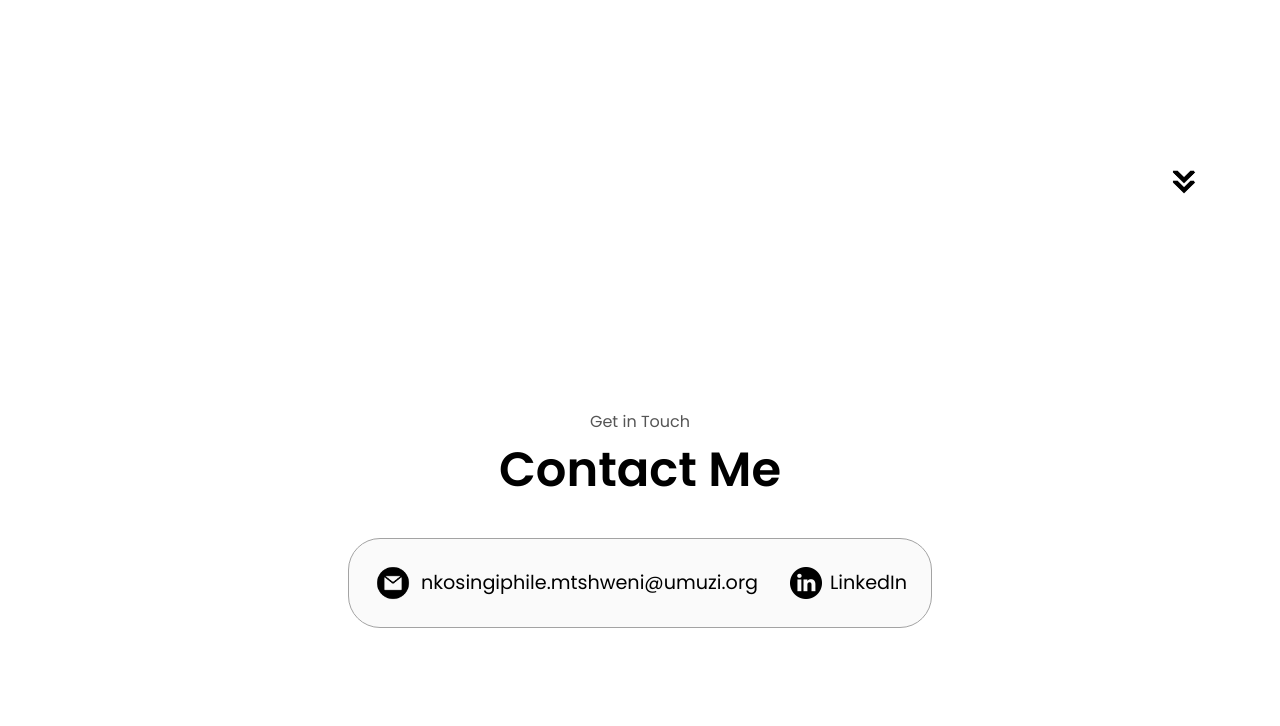
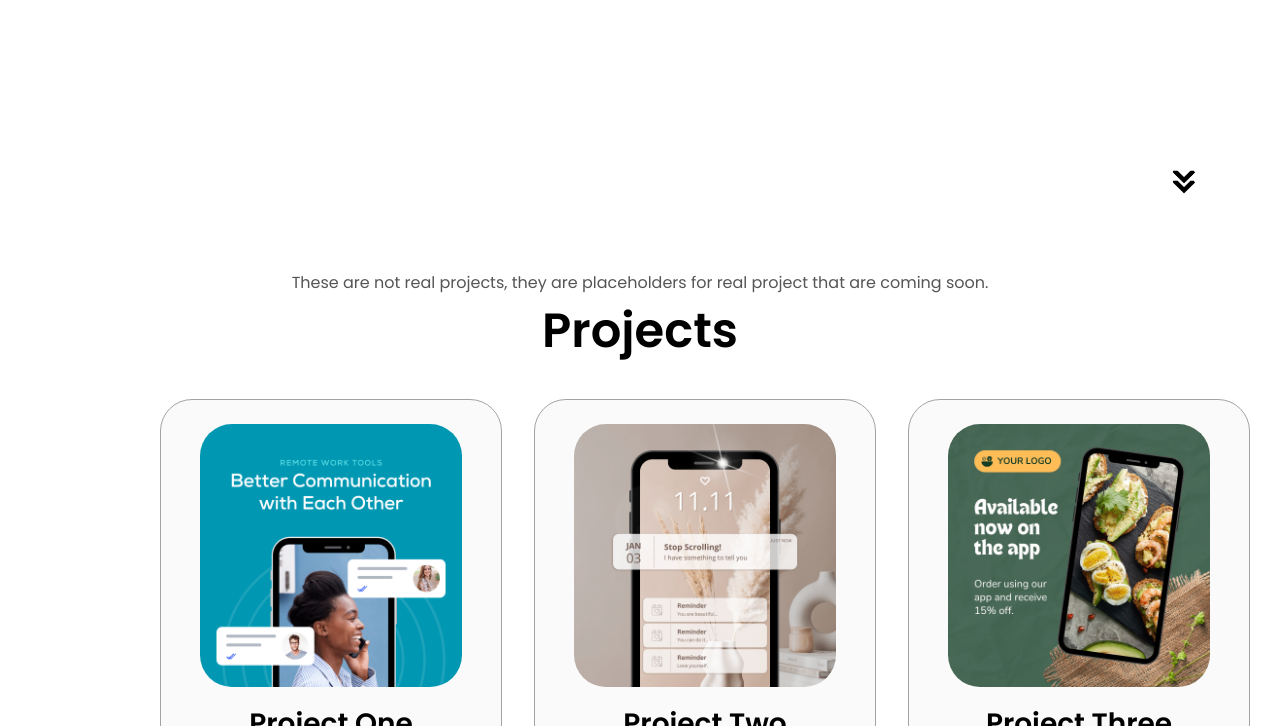
Before and after one commit to fezco99/NkosingiphileResume.github.io, a plain HTML site: page index.html in a window 1280 px wide. Shown: the part 2074-2800 px from the top of the page. Drawn offline with Linux system fonts and the light colour scheme.

Commit message:
Update index.html

```diff
--- a/index.html
+++ b/index.html
@@ -14,7 +14,7 @@
         <ul class="nav-links">
           <li><a href="#about">About</a></li>
           <li><a href="#experience">Experience</a></li>
-          <!-- <li><a href="#projects">Projects</a></li> -->
+          <li><a href="#projects">Projects</a></li>
           <li><a href="#contact">Contact</a></li>
         </ul>
       </div>
@@ -283,8 +283,8 @@
         onclick="location.href='./#contact'"
       />
     </section>
-    <!-- <section id="projects">
-      <p class="section__text__p1">Coming Soon</p>
+     <section id="projects">
+      <p class="section__text__p1">These are not real projects, they are placeholders for real project that are coming soon.</p>
       <h1 class="title">Projects</h1>
       <div class="experience-details-container">
         <div class="about-containers">
@@ -368,7 +368,7 @@
         class="icon arrow"
         onclick="location.href='./#projects'"
       />
-    </section> -->
+    </section>
     <section id="contact">
       <p class="section__text__p1">Get in Touch</p>
       <h1 class="title">Contact Me</h1>
@@ -406,7 +406,7 @@
           <ul class="nav-links">
             <li><a href="#about">About</a></li>
             <li><a href="#experience">Experience</a></li>
-            <!-- <li><a href="#projects">Projects</a></li> -->
+            <li><a href="#projects">Projects</a></li>
             <li><a href="#contact">Contact</a></li>
           </ul>
         </div>
```
